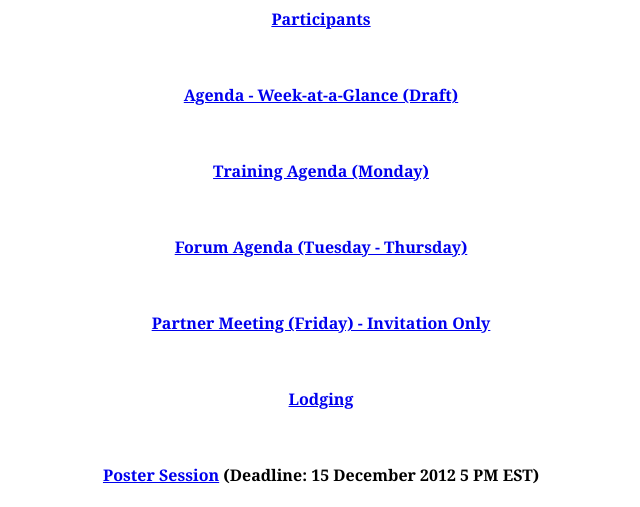
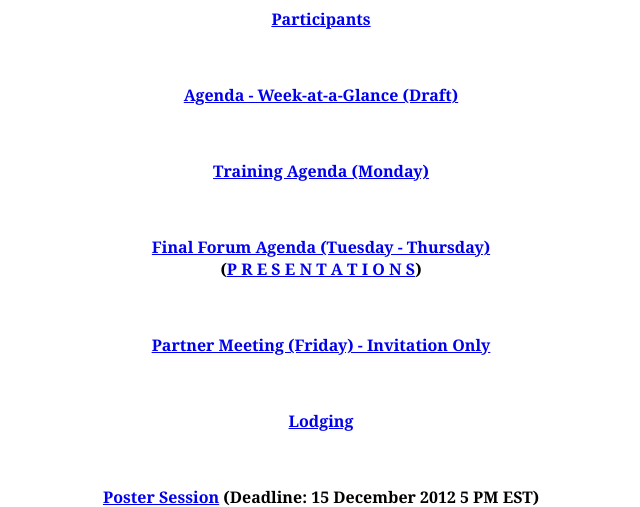
Before and after one commit to ideaesb/pacis-home, a PHP site: page /picsf/index.php in a window 1280 px wide. Shown: the part 787-1294 px from the top of the page, without its empty margins (319-959 px from the left). Before the commit the page ends 1271 px from the top, so only its background shows below. Run offline with PHP 8.4, Linux system fonts and the light colour scheme.

Commit message:
added link to final agenda, presentations

```diff
--- a/picsf/index.php
+++ b/picsf/index.php
@@ -39,7 +39,7 @@ style='font-size:14.0pt;font-family:"Cambria","serif"'>University of the South P
 <p class=MsoBodyText><b><span style='font-size:12.0pt;font-family:"Cambria","serif"'>&nbsp;</span></b></p>
 <p class=MsoBodyText align=center style='text-align:center'><b><span style='font-size:12.0pt;font-family:"Cambria","serif"'><a href="forum.pdf" target="_blank">Training Agenda (Monday)</a></span></b></p>
 <p class=MsoBodyText><b><span style='font-size:12.0pt;font-family:"Cambria","serif"'>&nbsp;</span></b></p>
-<p class=MsoBodyText align=center style='text-align:center'><b><span style='font-size:12.0pt;font-family:"Cambria","serif"'><a href="agenda.pdf" target="_blank">Forum Agenda (Tuesday - Thursday)</a></span></b></p>
+<p class=MsoBodyText align=center style='text-align:center'><b><span style='font-size:12.0pt;font-family:"Cambria","serif"'><a href="https://docs.google.com/a/noaa.gov/folder/d/0BwSQBHS0t5i1ekx2X1JzakRnRDA/edit?docId=0BwSQBHS0t5i1dFZwelNvbkxRRk0" target="_blank">Final Forum Agenda (Tuesday - Thursday)</a><br />(<a href="https://docs.google.com/a/noaa.gov/folder/d/0BwSQBHS0t5i1ekx2X1JzakRnRDA/edit" title="Forum Presentations" target="_blank">P R E S E N T A T I O N S</a>)</span></b></p>
 <p class=MsoBodyText><b><span style='font-size:12.0pt;font-family:"Cambria","serif"'>&nbsp;</span></b></p>
 <p class=MsoBodyText align=center style='text-align:center'><b><span style='font-size:12.0pt;font-family:"Cambria","serif"'><a href="partners.pdf" target="_blank">Partner Meeting (Friday) - Invitation Only</a></span></b></p>
 <p class=MsoBodyText><b><span style='font-size:12.0pt;font-family:"Cambria","serif"'>&nbsp;</span></b></p>
```
